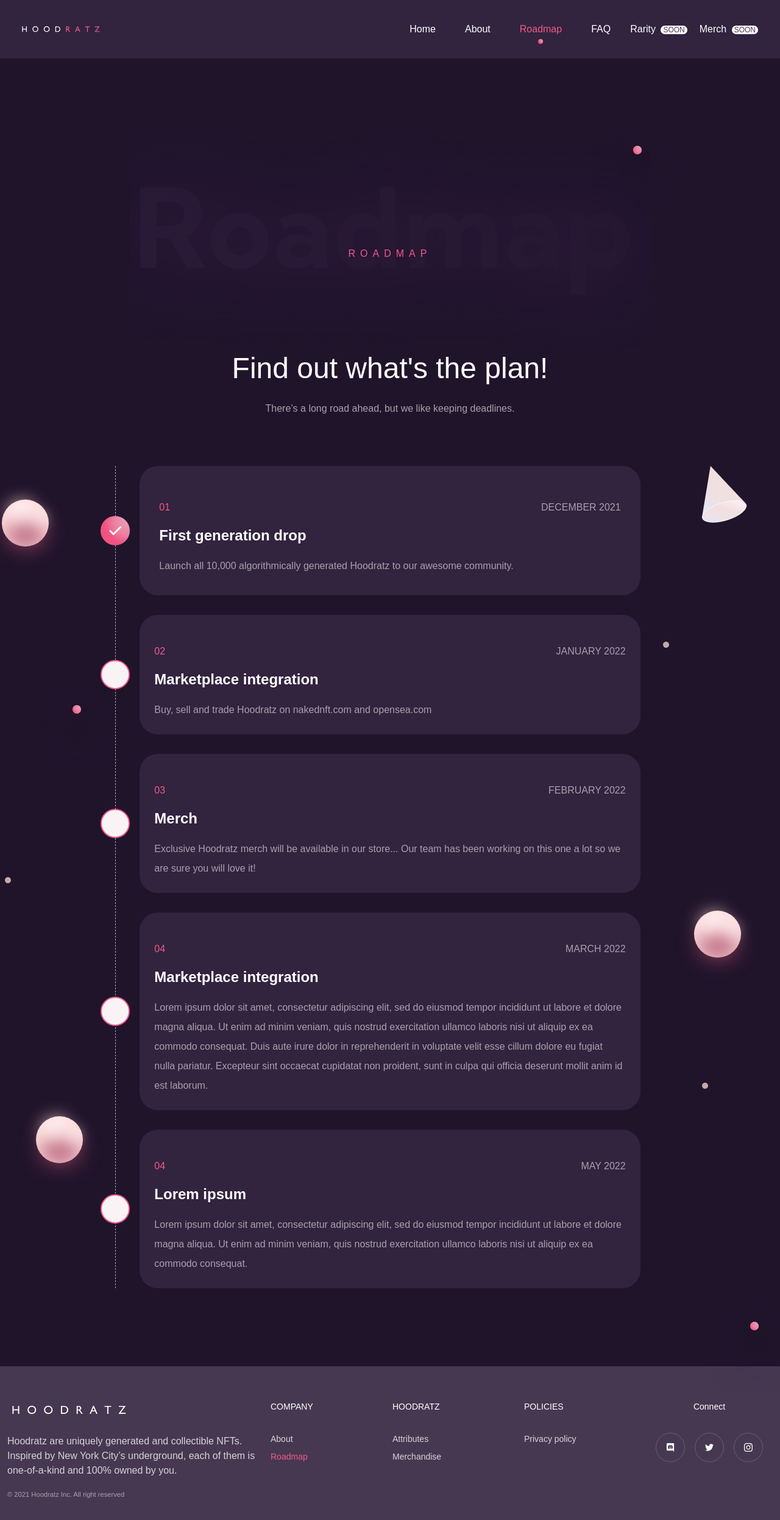
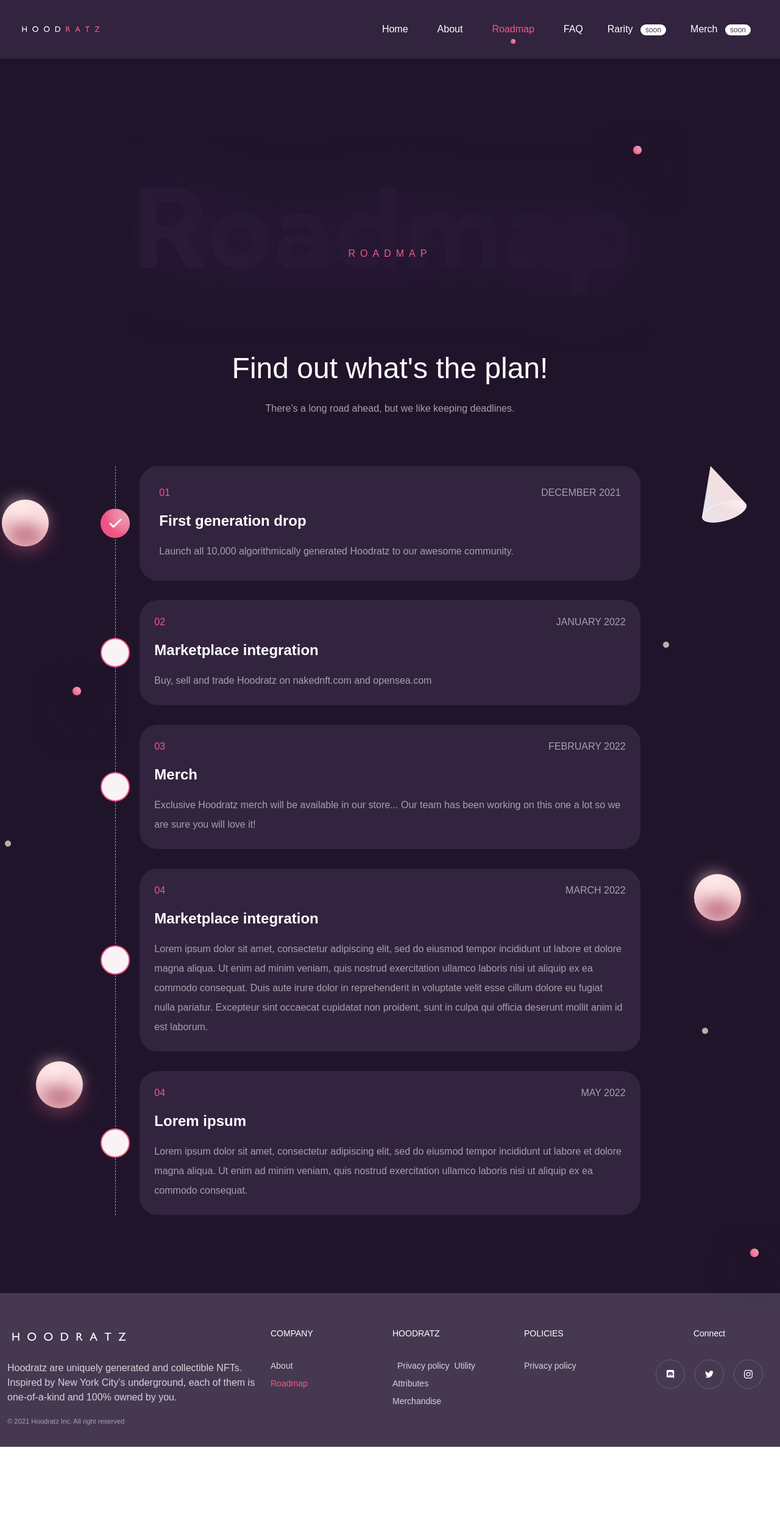
Before and after one commit to meemalabs/hoodratz.io, a Vue app: page /roadmap in a window 1280 px wide. Shown: the top 2492 px of the page at 61% size. After the commit the page ends 2372 px from the top, so only its background shows below. Built offline with nearby package versions, Linux system fonts and the light colour scheme.

Commit message:
chore: more stuff

```diff
--- a/src/components/AppFooter.vue
+++ b/src/components/AppFooter.vue
@@ -30,7 +30,7 @@
             <div>
               Attributes
               <small class="px-1 uppercase bg-white rounded-full text-gray-7"
-                >Soon</small
+                >soon</small
               >
             </div>
             <div><img src="/images/chevron.svg" alt="" /></div>
@@ -39,7 +39,7 @@
             <div>
               Merchandise
               <small class="px-1 uppercase bg-white rounded-full text-gray-7"
-                >Soon</small
+                >soon</small
               >
             </div>
             <div><img src="/images/chevron.svg" alt="" /></div>
@@ -127,8 +127,20 @@
             <div>
               <h3 class="mb-8 text-white uppercase">Hoodratz</h3>
               <ul>
-                <li class="my-2 cursor-not-allowed">Attributes</li>
-                <li class="my-2 cursor-not-allowed">Merchandise</li>
+                <li class="my-2">
+                  <router-link
+                    class="px-2 transition duration-150 ease-in-out rounded-md  hover:text-white focus:outline-none focus:bg-pink-custom-2"
+                    to="/#utility"
+                    >Privacy policy</router-link
+                  >
+                  <a
+                    href="https://hoodratz.io/#utility"
+                    class="transition duration-150 ease-in-out rounded-md  hover:text-white focus:outline-none focus:bg-pink-custom-2"
+                    >Utility</a
+                  >
+                </li>
+                <li class="my-2 cursor-wait">Attributes</li>
+                <li class="my-2 cursor-wait">Merchandise</li>
               </ul>
             </div>
             <div>
--- a/src/components/AppHeader.vue
+++ b/src/components/AppHeader.vue
@@ -104,18 +104,18 @@
               ></div>
             </router-link>
           </li>
-          <li class="mx-2 cursor-wait">
+          <li class="mx-4 cursor-wait">
             Rarity
             <span
-              class="px-1 mx-1 text-xs uppercase bg-white rounded-full  text-gray-6"
-              >Soon</span
+              class="px-2 py-0.5 mx-2 text-xs bg-white rounded-full text-gray-6"
+              >soon</span
             >
           </li>
-          <li class="mx-2 cursor-wait">
+          <li class="mx-4 cursor-wait">
             Merch
             <span
-              class="px-1 mx-1 text-xs uppercase bg-white rounded-full  text-gray-6"
-              >Soon</span
+              class="px-2 py-0.5 mx-2 text-xs bg-white rounded-full text-gray-6"
+              >soon</span
             >
           </li>
         </ul>
--- a/src/views/Home.vue
+++ b/src/views/Home.vue
@@ -283,10 +283,7 @@ import AppFooter from "@/components/AppFooter.vue";
       </div>
     </section>
 
-    <section
-      id="proposition-desktop"
-      class="relative hidden h-full lg:block lg:mt-64"
-    >
+    <section id="utility" class="relative hidden h-full lg:block lg:mt-64">
       <img
         class="absolute hidden  xl:left-36 xl:top-20 lg:block lg:top-24 lg:left-36"
         src="/images/home/hoodratz-ellipse-88.png"
@@ -338,7 +335,10 @@ import AppFooter from "@/components/AppFooter.vue";
                   @click="accordion.variety = !accordion.variety"
                   class="px-4 py-5 bg-hoodratz-grey-6 rounded-xl"
                 >
-                  <img src="/images/home/chevron-down.svg" alt="" />
+                  <img
+                    src="/images/home/chevron-down.svg"
+                    alt="chevron down icon"
+                  />
                 </button>
 
                 <button
@@ -346,7 +346,10 @@ import AppFooter from "@/components/AppFooter.vue";
                   @click="accordion.variety = !accordion.variety"
                   class="px-4 py-5 bg-hoodratz-grey-6 rounded-xl"
                 >
-                  <img src="/images/home/chevron-up.svg" alt="" />
+                  <img
+                    src="/images/home/chevron-up.svg"
+                    alt="chevron up icon"
+                  />
                 </button>
               </div>
               <p
@@ -450,7 +453,8 @@ import AppFooter from "@/components/AppFooter.vue";
               >
                 Not only will you, as a hodler, pay fewer taxes automatically,
                 but also get to experience history listing on the first
-                marketplace that will support Ethereum, Cardano, and Solana.
+                marketplace that will support Ethereum, Cardano, and Solana. The
+                more eyes, the more exposure.
               </p>
             </div>
 
@@ -903,8 +907,8 @@ import AppFooter from "@/components/AppFooter.vue";
     >
       <div class="flex flex-col items-center">
         <img src="/images/home/hoodratz-tech.svg" alt="" />
-        <h1 class="mt-5 text-center text-pink-3 font-sora text-h4">
-          NEWSET TECH
+        <h1 class="mt-5 text-center uppercase text-pink-3 font-sora text-h4">
+          Interoperability
         </h1>
         <img src="/images/home/hoodratz-future.svg" alt="" />
         <div class="-mt-32 text-center font-sora">
--- a/src/views/Roadmap.vue
+++ b/src/views/Roadmap.vue
@@ -10,12 +10,7 @@ import AppFooter from "@/components/AppFooter.vue";
     <div class="container relative mx-auto md:mt-32">
       <div class="mx-auto md:w-2/3">
         <img
-          class="
-            absolute
-            hidden
-            xl:left-3/4 xl:-top-10
-            lg:block lg:-top-16 lg:right-0
-          "
+          class="absolute hidden  xl:left-3/4 xl:-top-10 lg:block lg:-top-16 lg:right-0"
           src="/images/home/hoodratz-ellipse-97.png"
           alt=""
         />
@@ -49,14 +44,9 @@ import AppFooter from "@/components/AppFooter.vue";
 
     <div class="container relative mx-auto md:mb-32">
       <img
-        class="
-          absolute
-          hidden
-          xl:top-0 xl:-left-12
-          lg:top-0 lg:-left-5 lg:block
-        "
+        class="absolute hidden  xl:top-0 xl:-left-12 lg:top-0 lg:-left-5 lg:block"
         src="/images/home/hoodratz-ellipse-1424.svg"
-        alt=""
+        alt="background particle image"
       />
       <img
         class="absolute hidden xl:top-0 left-90 lg:top-0 lg:-left-5 lg:block"
@@ -66,58 +56,44 @@ import AppFooter from "@/components/AppFooter.vue";
       <img
         class="absolute hidden left-85 xl:top-72 lg:block lg:top-72 lg:left-0"
         src="/images/home/hoodratz-ellipse-88.png"
-        alt=""
+        alt="background particle image"
       />
       <img
         class="absolute hidden left-90 xl:top-3/4 lg:block lg:top-3/4 lg:left-0"
         src="/images/home/hoodratz-ellipse-88.png"
-        alt=""
+        alt="background particle image"
       />
       <img
-        class="
-          absolute
-          hidden
-          xl:left-10 xl:top-1/4
-          lg:block lg:top-1/2 lg:left-0
-        "
+        class="absolute hidden  xl:left-10 xl:top-1/4 lg:block lg:top-1/2 lg:left-0"
         src="/images/home/hoodratz-ellipse-97.png"
-        alt=""
+        alt="background particle image"
       />
       <img
-        class="
-          absolute
-          hidden
-          xl:left-2 xl:top-1/2
-          lg:block lg:top-3/4 lg:left-0
-        "
+        class="absolute hidden  xl:left-2 xl:top-1/2 lg:block lg:top-3/4 lg:left-0"
         src="/images/home/hoodratz-ellipse-88.png"
-        alt=""
+        alt="background particle image"
       />
       <img
         class="absolute hidden xl:top-1/2 left-85 lg:top-1/3 lg:block"
         src="/images/home/hoodratz-ellipse-1424.svg"
-        alt=""
+        alt="background particle image"
       />
       <img
-        class="
-          absolute
-          hidden
-          xl:top-3/4 xl:left-2
-          lg:top-3/4 lg:-left-10 lg:block
-        "
+        class="absolute hidden  xl:top-3/4 xl:left-2 lg:top-3/4 lg:-left-10 lg:block"
         src="/images/home/hoodratz-ellipse-1424.svg"
         alt=""
       />
       <img
         class="absolute hidden left-90 xl:top-full lg:block lg:top-full"
         src="/images/home/hoodratz-ellipse-97.png"
-        alt=""
+        alt="background particle image"
       />
       <img
         class="absolute hidden xl:-left-24 xl:top-full lg:block lg:top-full"
         src="/images/home/hoodratz-ellipse-88.png"
-        alt=""
+        alt="background particle image"
       />
+
       <div class="relative mx-auto md:w-2/3">
         <div class="relative mx-4 my-20 text-center md:text-left">
           <div
@@ -126,26 +102,10 @@ import AppFooter from "@/components/AppFooter.vue";
             :class="{ 'p-6 md:p-8': index === 0, 'my-8 p-6': index }"
           >
             <div
-              class="
-                absolute
-                inset-x-0
-                top-0
-                flex
-                justify-center
-                -mt-6
-                md:-top-0 md:hidden
-              "
+              class="absolute inset-x-0 top-0 flex justify-center -mt-6  md:-top-0 md:hidden"
             >
               <div
-                class="
-                  flex
-                  items-center
-                  justify-center
-                  w-12
-                  h-12
-                  text-xl text-white
-                  rounded-full
-                "
+                class="flex items-center justify-center w-12 h-12 text-xl text-white rounded-full "
                 :class="{
                   'bg-gray-6': !item.done,
                   'bg-pink-gradient': item.done,
@@ -158,51 +118,23 @@ import AppFooter from "@/components/AppFooter.vue";
               </div>
             </div>
             <div
-              class="
-                absolute
-                inset-y-0
-                left-0
-                z-10
-                flex
-                justify-center
-                hidden
-                md:block
-              "
+              class="absolute inset-y-0 left-0 z-10 flex justify-center hidden  md:block"
             >
               <div class="flex items-center h-full -ml-16">
                 <div
                   v-if="item.done"
-                  class="
-                    flex
-                    items-center
-                    justify-center
-                    w-12
-                    h-12
-                    text-xl text-white
-                    rounded-full
-                    bg-pink-gradient
-                  "
+                  class="flex items-center justify-center w-12 h-12 text-xl text-white rounded-full  bg-pink-gradient"
                 >
                   <div><img src="/images/check.svg" alt="" /></div>
                 </div>
                 <div
                   v-else
-                  class="
-                    flex
-                    items-center
-                    justify-center
-                    w-12
-                    h-12
-                    text-xl text-white
-                    border-2
-                    rounded-full
-                    bg-pink-1
-                    border-pink-3
-                  "
+                  class="flex items-center justify-center w-12 h-12 text-xl text-white border-2 rounded-full  bg-pink-1 border-pink-3"
                 ></div>
               </div>
             </div>
-            <div class="mt-6">
+
+            <div>
               <div class="flex justify-center md:justify-between">
                 <div class="hidden md:block text-pink-3">
                   {{ $date(item.date).format("DD") }}
@@ -221,15 +153,7 @@ import AppFooter from "@/components/AppFooter.vue";
           </div>
 
           <div
-            class="
-              absolute
-              top-0
-              hidden
-              h-full
-              -ml-10
-              border-l border-dashed border-gray-4
-              md:block
-            "
+            class="absolute top-0 hidden h-full -ml-10 border-l border-dashed  border-gray-4 md:block"
           ></div>
         </div>
       </div>
```
